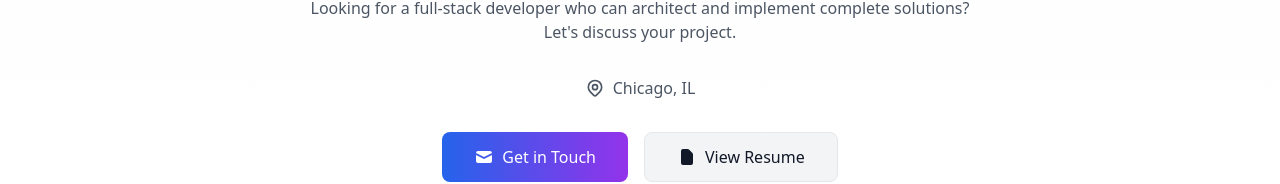
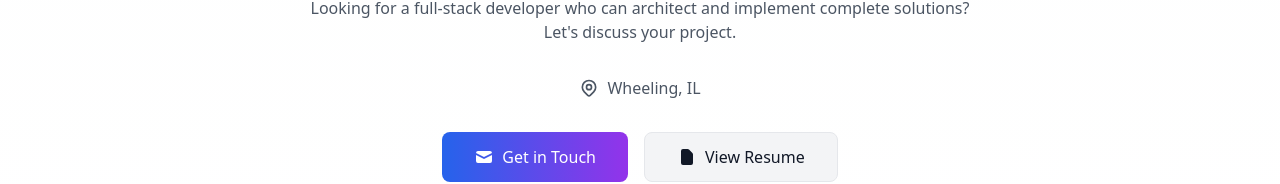
Before and after one commit to mirna-salem/my-portfolio, a Next.js app: page / in a window 1280 px wide. Shown: the part 2616-2800 px from the top of the page. Built offline with nearby package versions, Linux system fonts and the light colour scheme.

Commit message:
Update location

```diff
--- a/app/components/ContactSection.tsx
+++ b/app/components/ContactSection.tsx
@@ -23,7 +23,7 @@ export default function ContactSection() {
 							/>
 							<path strokeLinecap="round" strokeLinejoin="round" strokeWidth="2" d="M15 11a3 3 0 11-6 0 3 3 0 016 0z" />
 						</svg>
-						<span>Chicago, IL</span>
+						<span>Wheeling, IL</span>
 					</div>
 
 					{/* Contact Buttons */}
```
